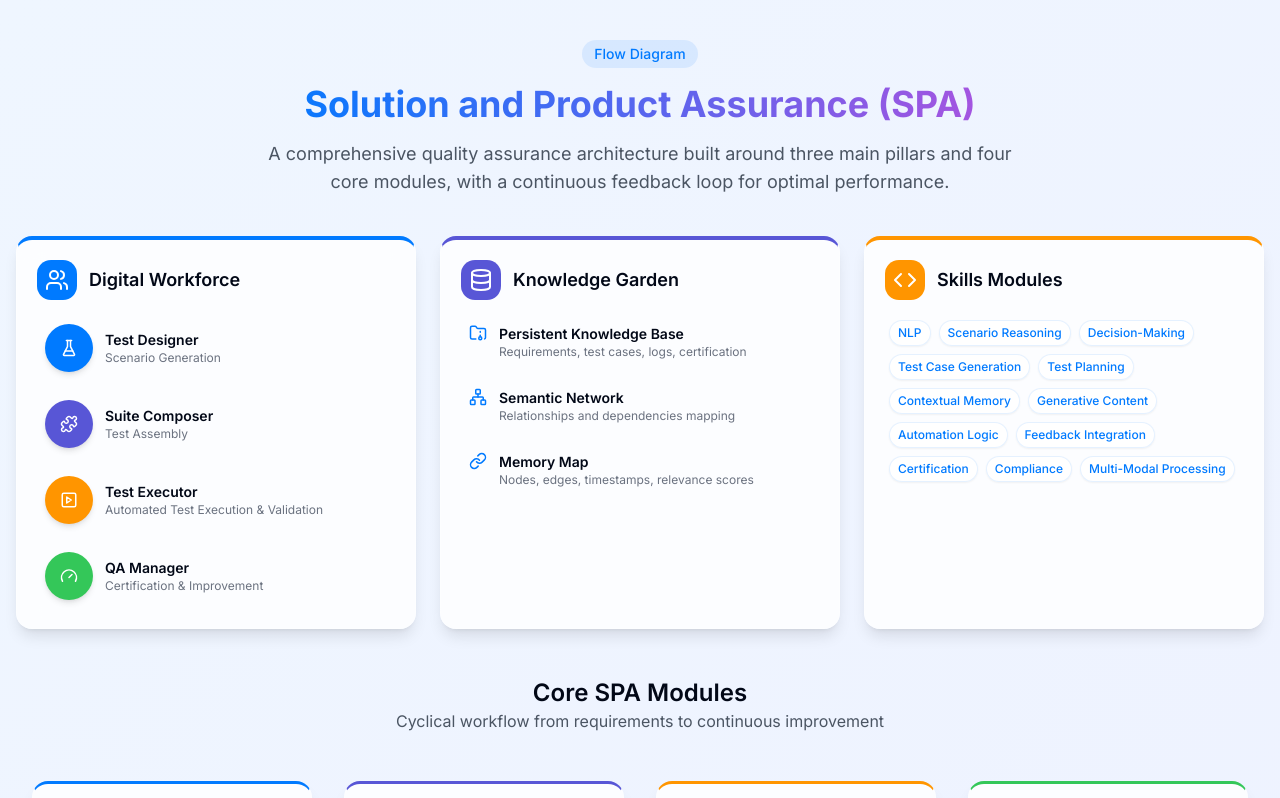
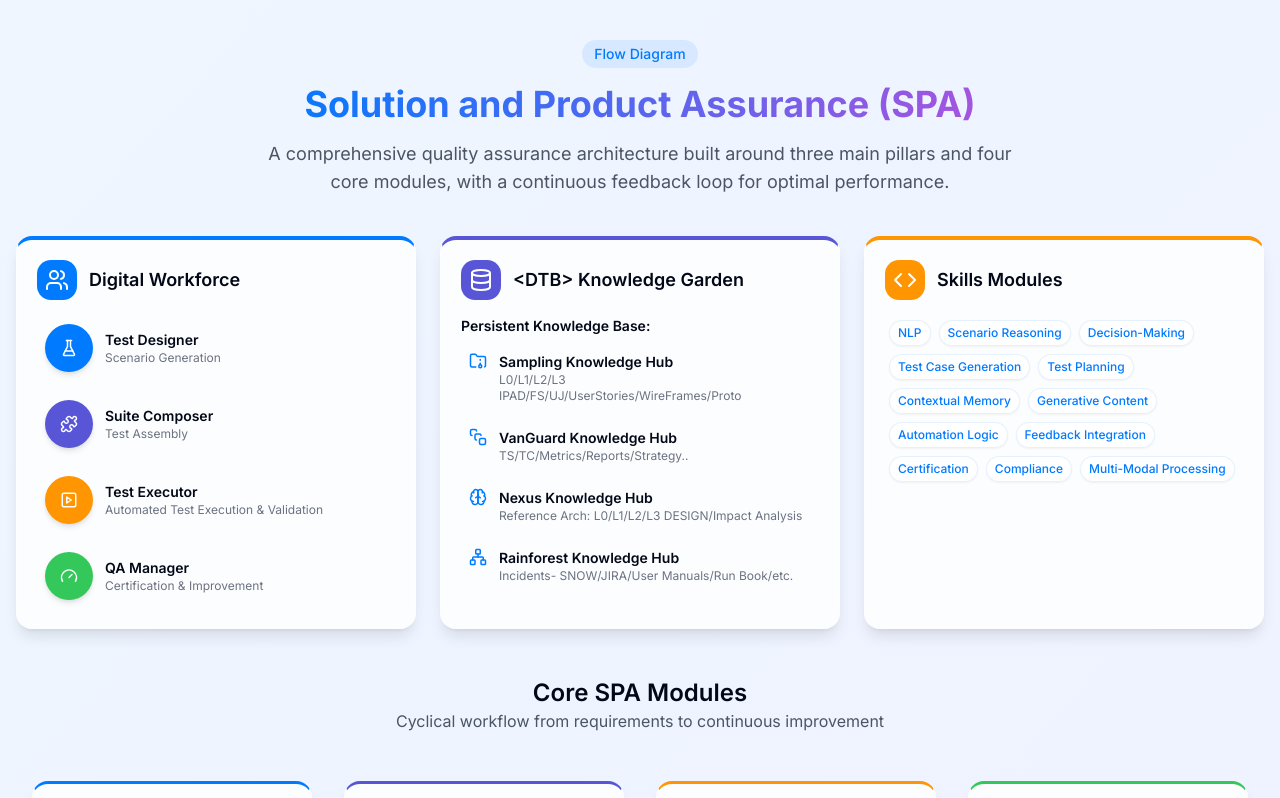
Before and after one commit to vikas972/spaflow-mosaic-84, a React (Vite) app: page / in a window 1280 px wide. Shown: the top 798 px of the page. Built offline with nearby package versions, Linux system fonts and the light colour scheme.

Commit message:
Update Knowledge Garden content
Updates the content of the Knowledge Garden pillar with new knowledge hubs and descriptions. Also renames Knowledge Garden to DTB Knowledge Garden.

```diff
--- a/src/pages/Index.tsx
+++ b/src/pages/Index.tsx
@@ -80,28 +80,38 @@ const Index = () => {
             />
           </Pillar>
 
-          {/* Pillar 2: Knowledge Garden */}
+          {/* Pillar 2: <DTB> Knowledge Garden */}
           <Pillar
-            title="Knowledge Garden"
+            title="<DTB> Knowledge Garden"
             icon={<Database size={24} className="text-white" />}
             color="#5856D6"
             className="md:col-span-1"
           >
+            <div className="mb-4">
+              <h4 className="text-sm font-semibold mb-2">Persistent Knowledge Base:</h4>
+              <div className="space-y-2">
                 <KnowledgeItem
-              title="Persistent Knowledge Base"
-              description="Requirements, test cases, logs, certification"
+                  title="Sampling Knowledge Hub"
+                  description="L0/L1/L2/L3 IPAD/FS/UJ/UserStories/WireFrames/Proto"
                   icon={<FolderArchive size={18} />}
                 />
                 <KnowledgeItem
-              title="Semantic Network"
-              description="Relationships and dependencies mapping"
+                  title="VanGuard Knowledge Hub"
+                  description="TS/TC/Metrics/Reports/Strategy.."
+                  icon={<SquareStack size={18} />}
+                />
+                <KnowledgeItem
+                  title="Nexus Knowledge Hub"
+                  description="Reference Arch: L0/L1/L2/L3 DESIGN/Impact Analysis"
+                  icon={<Brain size={18} />}
+                />
+                <KnowledgeItem
+                  title="Rainforest Knowledge Hub"
+                  description="Incidents- SNOW/JIRA/User Manuals/Run Book/etc."
                   icon={<Network size={18} />}
                 />
-            <KnowledgeItem
-              title="Memory Map"
-              description="Nodes, edges, timestamps, relevance scores"
-              icon={<Link size={18} />}
-            />
+              </div>
+            </div>
           </Pillar>
 
           {/* Pillar 3: Skills Modules */}
--- /dev/null
+++ b/src/utils/tailwindPlugins.ts
@@ -0,0 +1,19 @@
+
+import plugin from 'tailwindcss/plugin';
+
+// Custom plugin to add SVG stroke utilities
+export const svgStrokePlugin = plugin(({ addUtilities }) => {
+  const newUtilities = {
+    '.stroke-dasharray-\\[10\\,5\\]': {
+      'stroke-dasharray': '10,5',
+    },
+    '.stroke-dasharray-\\[1000\\]': {
+      'stroke-dasharray': '1000',
+    },
+    '.stroke-\\[3\\]': {
+      'stroke-width': '3',
+    },
+  };
+
+  addUtilities(newUtilities);
+});
```
Lines whose indentation alone changed are shown as unchanged.
